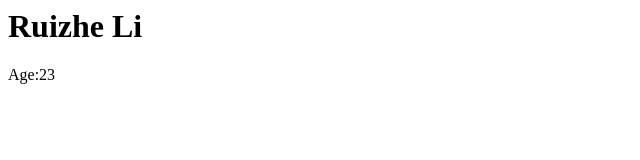
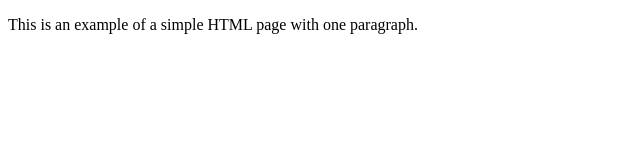
Before and after one commit to Snowball270/HW1, a plain HTML site: page index.html in a window 1280 px wide. Shown: the whole page, without its empty margins (0-640 px from the left). Drawn offline with Linux system fonts and the light colour scheme.

Commit message:
Add files via upload

```diff
--- a/index.html
+++ b/index.html
@@ -1,15 +1,9 @@
+<!DOCTYPE html>
 <html>
-<head>
-    <title>
-        MSDM
-    </title>
-</head>
-<body>
-<h1>
-    Ruizhe Li
-</h1>
-<div>
-    Age:23
-</div>
-</body>
+    <head>
+        <title>Hello, World!</title>
+    </head>
+    <body>
+        <p>This is an example of a simple HTML page with one paragraph.</p>
+    </body>
 </html>
```
